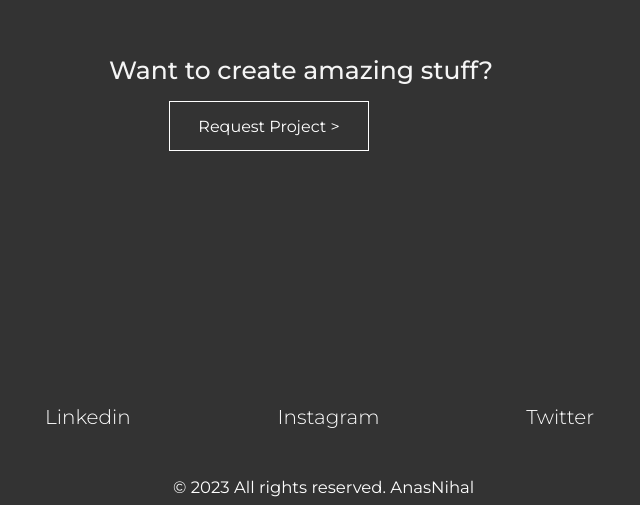
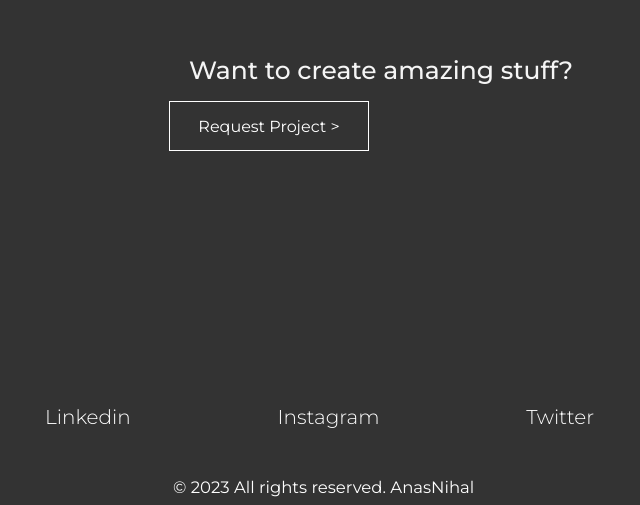
Before and after one commit to AnasNihal/Portfolio, a plain HTML site: page index.html in a window 1280 px wide. Shown: the part 3963-4468 px from the top of the page, without its empty margins (371-1011 px from the left). Drawn offline with nearby package versions, Linux system fonts and the light colour scheme.

Commit message:
Update styles.css

```diff
--- a/styles.css
+++ b/styles.css
@@ -468,7 +468,7 @@ padding: 40px;
     font-weight: 500;
     font-size: 25px;
    width: 400px;
-   left: 30rem !important;
+   left: 35rem !important;
 
   }
   * { box-sizing: border-box; }
```
